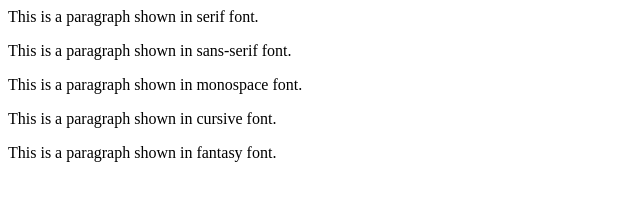
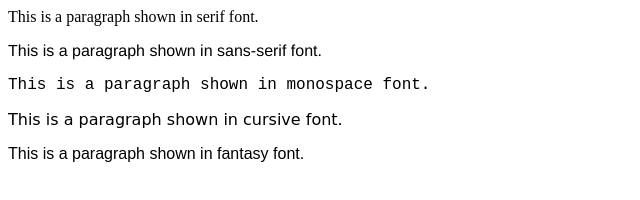
Before and after one commit to ChinChihFeng/chinchihfeng.github.io, a plain HTML site: page index.html in a window 1280 px wide. Shown: the whole page, without its empty margins (0-640 px from the left). Drawn offline with Linux system fonts and the light colour scheme.

Commit message:
The font-family property

```diff
--- a/example.css
+++ b/example.css
@@ -1,5 +1,15 @@
-#intro .first em {
-   color: pink;
-   /*This is a comment*/
-   background-color:gray;
+.serif {
+   font-family: "Times New Roman", Times, serif;
 }
+.sansserif {
+   font-family: Helvetica, Arial, sans-serif;
+}
+.monospace {
+   font-family: "Courier New", Courier, monospace;
+}
+.cursive {
+   font-family: Florence, cursive;
+}
+.fantasy {
+   font-family: Blippo, fantasy;
+}
```
